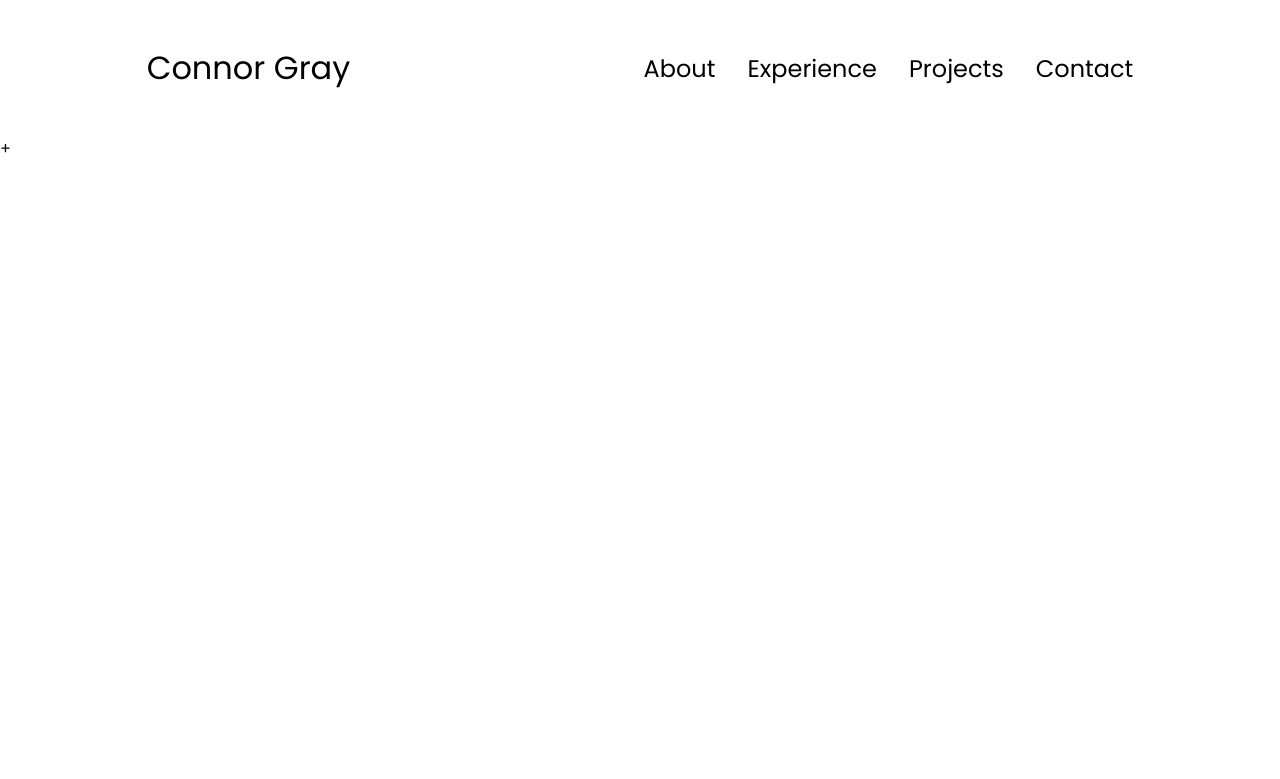
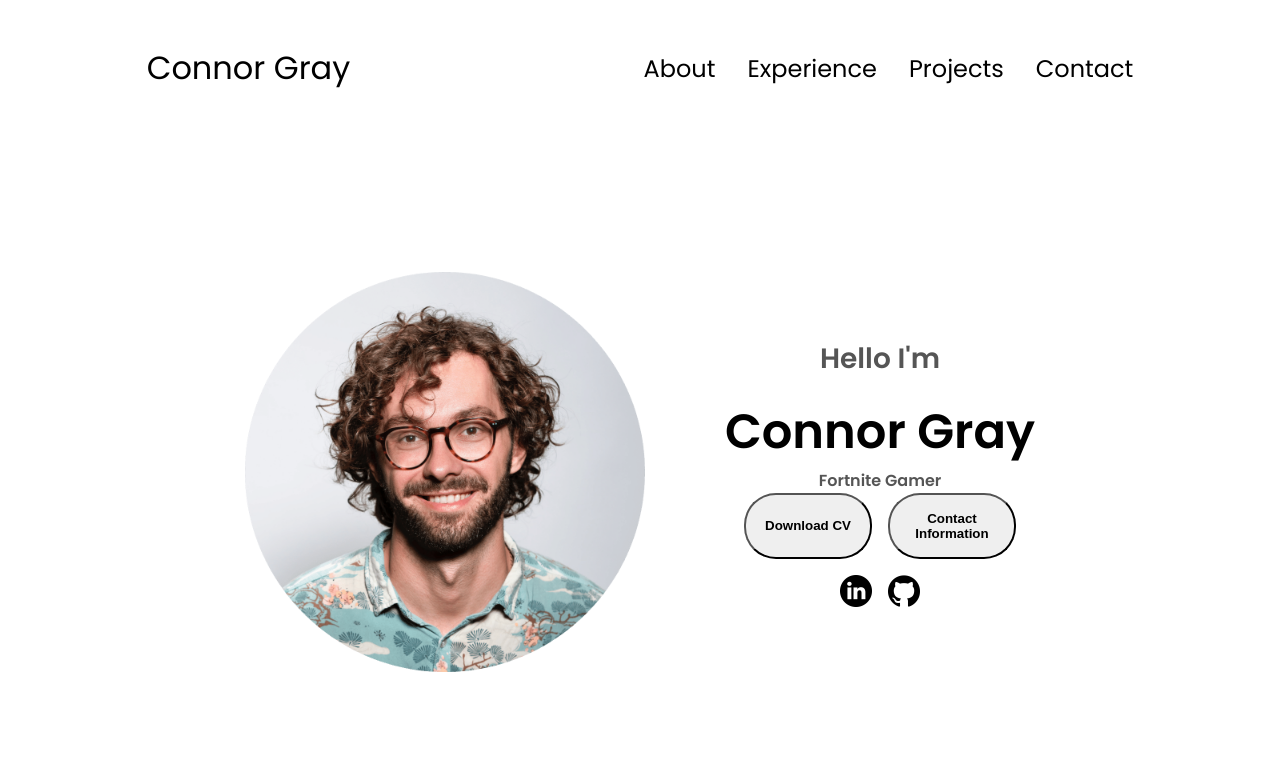
Before and after one commit to GrayCon1/Responsive-Profile-html-css-js, a plain HTML site: page index.html in a window 1280 px wide. Drawn offline with Linux system fonts and the light colour scheme.

Commit message:
Profile Section update

```diff
--- a/index.html
+++ b/index.html
@@ -35,7 +35,28 @@
         </div>
       </div>
     </nav>
+    <section id="profile">
+      <div class="section_pic-container">
+          <img src="./assests/profile-pic.png" alt="Connor Gray Profile Picture">
+      </div>
+      <div class="section_text">
+        <p class="section_text_p1">Hello I'm</p>
+        <h1 class="title">Connor Gray</h1>
+        <p class="section_text_p2">Fortnite Gamer</p>
+        <div class="btn-container">
+          <button class="btn btn-colour-2" onclick="window.open('./assests/resume-example.pdf')">Download CV
+
+          </button>
+          <button class="btn btn-colour-1" onclick="location.href='./#contact'">Contact Information
+
+          </button>
+        </div>
+        <div id="socials-container">
+          <img src="./assests/linkedin.png" alt="LinkedIn Profile" class="icon" onclick="location.href='https://www.linkedin.com/in/connor-gray-089ab423a/'">
+          <img src="./assests/github.png" alt="GitHub Profile" class="icon" onclick="location.href='https://github.com/GrayCon1'">
+        </div>
+      </div>
+    </section>
     <script src="script.js"></script>
   </body>
 </html>
-+
--- a/style.css
+++ b/style.css
@@ -122,3 +122,82 @@ a:hover {
 .hamberger-icon span:first-child {
   transform: none;
 }
+/* Sections */
+section{
+  padding-top: 4vh;
+  height: 96vh;
+  margin: 0 10rem;
+  box-sizing: border-box;
+  min-height: fit-content;
+}
+.section-container{
+  display: flex;
+}
+/* Profile Section */
+#profile{
+  display: flex;
+  justify-content: center;
+  gap: 5rem;
+  height: 80vh;
+}
+
+.section_pic-container{
+  display: flex;
+  height: 400px;
+  width: 400px;
+  margin: auto 0;
+}
+
+.section_text{
+  align-self: center;
+  text-align: center;
+}
+
+.section_text p{
+  font-weight: 600;
+}
+.section_text_p1{
+  text-align: center;
+}
+.section_text_p1{
+  font-size: 1.75rem;
+  margin-bottom: 1rem;
+}
+
+.title{
+  font-size: 3rem;
+  text-align: center ;
+}
+
+#socials-container{
+  display: flex;
+  justify-content: center;
+  margin-top: 1rem;
+  gap:1rem;
+}
+
+/* Icons */
+
+.icon{
+  cursor: pointer;
+  height: 2rem;
+}
+
+/* Buttons */
+
+.btn-container{
+  display: flex;
+  justify-content: center;
+  gap: 1rem;
+}
+
+.btn{
+  font-weight: 600;
+  transition: all 300 ease;
+  padding:1rem;
+  width:8rem;
+  border-radius: 2rem;
+}
+.btn-colour-1,.btn-color{
+
+}
```
